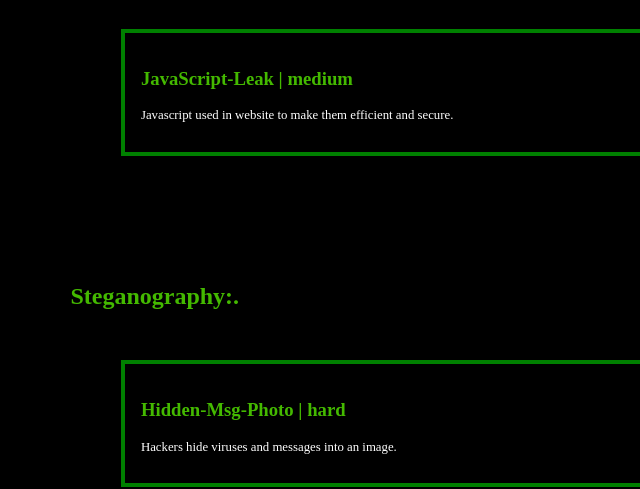
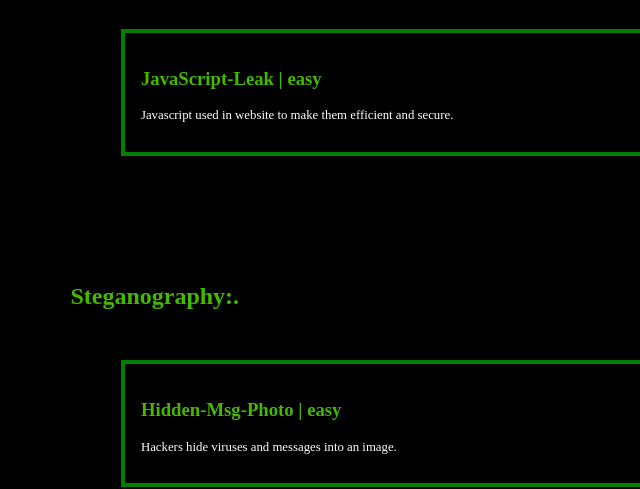
Before and after one commit to hypervare/HV-CTFs, a plain HTML site: page index.html in a window 1280 px wide. Shown: the part 416-905 px from the top of the page, 64-704 px from the left. Drawn offline with Linux system fonts and the light colour scheme.

Commit message:
Update index.html

```diff
--- a/index.html
+++ b/index.html
@@ -80,7 +80,7 @@
                 </div>
                 <div id="labs" >
                     <a href="https://hypervare.github.io/JavaScript-Leak/"><div>
-                        <h3>JavaScript-Leak | medium</h3>
+                        <h3>JavaScript-Leak | easy</h3>
                         <p>Javascript used in website to make them efficient and secure.</p>
                     </div></a>
                 </div>
@@ -91,7 +91,7 @@
             <div id="labsList">
                 <div id="labs" >
                     <a href="#"><div>
-                        <h3>Hidden-Msg-Photo | hard</h3>
+                        <h3>Hidden-Msg-Photo | easy</h3>
                         <p>Hackers hide viruses and messages into an image.</p>
                     </div></a>
                 </div>
```
